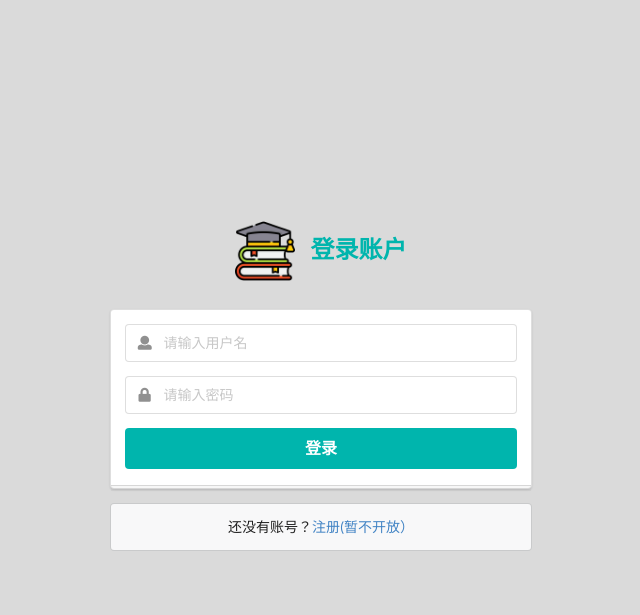
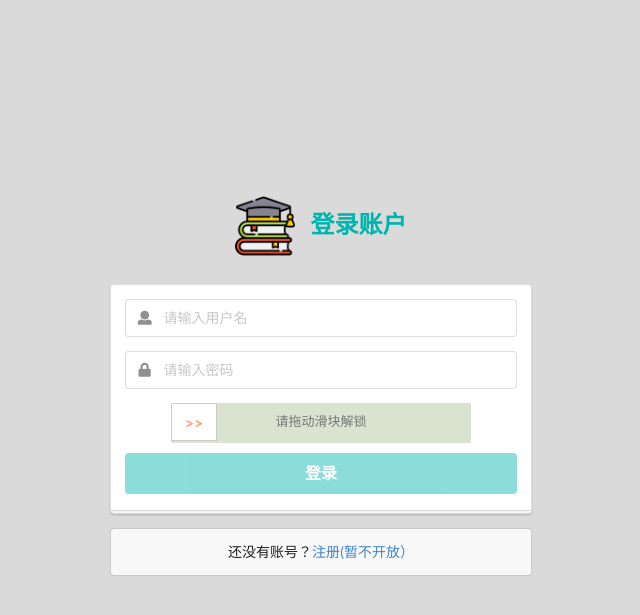
Before and after one commit to dadaWilliam/videoproject, a Django app: page /users/login/ in a window 1280 px wide. Shown: the top 615 px of the page, without its empty margins (319-959 px from the left). Run offline with Django 3.2, Linux system fonts and the light colour scheme; parts of the project's set-up code (start-up, migrations or seed data) failed here and were passed over; some libraries are stand-ins or nearby versions.

Commit message:
add slideunlock

```diff
--- /dev/null
+++ b/static/js/slideunlock.js
@@ -0,0 +1,198 @@
+/**
+ * jquery plugin -- jquery.slideunlock.js
+ * Description: a slideunlock plugin based on jQuery
+ * Version: 1.1
+ * Author: Dong Yuhao
+ * www.sucaijiayuan.com
+ * created: March 27, 2016
+ */
+
+;(function ($,window,document,undefined) {
+    function SliderUnlock(elm, options, success){
+        var me = this;
+        var $elm = me.checkElm(elm) ? $(elm) : $;
+        success = me.checkFn(success) ? success : function(){};
+
+        var opts = {
+            successLabelTip:  "Successfully Verified",
+            duration:  200,
+            swipestart:  false,
+            min:  0,
+            max:  $elm.width(),
+            index:  0,
+            IsOk:  false,
+            lableIndex:  0
+        };
+
+        opts = $.extend(opts, options||{});
+
+        //$elm
+        me.elm = $elm;
+        //opts
+        me.opts = opts;
+        //是否开始滑动
+        me.swipestart = opts.swipestart;
+        //最小值
+        me.min = opts.min;
+        //最大值
+        me.max = opts.max;
+        //当前滑动条所处的位置
+        me.index = opts.index;
+        //是否滑动成功
+        me.isOk = opts.isOk;
+        //滑块宽度
+        me.labelWidth = me.elm.find('#label').width();
+        //滑块背景
+        me.sliderBg = me.elm.find('#slider_bg');
+        //鼠标在滑动按钮的位置
+        me.lableIndex = opts.lableIndex;
+        //success
+        me.success = success;
+    }
+
+    SliderUnlock.prototype.init = function () {
+        var me = this;
+
+        me.updateView();
+        me.elm.find("#label").on("mousedown", function (event) {
+            var e = event || window.event;
+            me.lableIndex = e.clientX - this.offsetLeft;
+            me.handerIn();
+        }).on("mousemove", function (event) {
+            me.handerMove(event);
+        }).on("mouseup", function (event) {
+            me.handerOut();
+        }).on("mouseout", function (event) {
+            me.handerOut();
+        }).on("touchstart", function (event) {
+            var e = event || window.event;
+            me.lableIndex = e.originalEvent.touches[0].pageX - this.offsetLeft;
+            me.handerIn();
+        }).on("touchmove", function (event) {
+            me.handerMove(event, "mobile");
+        }).on("touchend", function (event) {
+            me.handerOut();
+        });
+    };
+
+    /**
+     * 鼠标/手指接触滑动按钮
+     */
+    SliderUnlock.prototype.handerIn = function () {
+        var me = this;
+        me.swipestart = true;
+        me.min = 0;
+        me.max = me.elm.width();
+    };
+
+    /**
+     * 鼠标/手指移出
+     */
+    SliderUnlock.prototype.handerOut = function () {
+        var me = this;
+        //停止
+        me.swipestart = false;
+        //me.move();
+        if (me.index < me.max) {
+            me.reset();
+        }
+    };
+
+    /**
+     * 鼠标/手指移动
+     * @param event
+     * @param type
+     */
+    SliderUnlock.prototype.handerMove = function (event, type) {
+        var me = this;
+        if (me.swipestart) {
+            event.preventDefault();
+            event = event || window.event;
+            if (type == "mobile") {
+                me.index = event.originalEvent.touches[0].pageX - me.lableIndex;
+            } else {
+                me.index = event.clientX - me.lableIndex;
+            }
+            me.move();
+        }
+    };
+
+    /**
+     * 鼠标/手指移动过程
+     */
+    SliderUnlock.prototype.move = function () {
+        var me = this;
+        if ((me.index + me.labelWidth) >= me.max) {
+            me.index = me.max - me.labelWidth -2;
+            //停止
+            me.swipestart = false;
+            //解锁
+            me.isOk = true;
+        }
+        if (me.index < 0) {
+            me.index = me.min;
+            //未解锁
+            me.isOk = false;
+        }
+        if (me.index+me.labelWidth+2 == me.max && me.max > 0 && me.isOk) {
+            //解锁默认操作
+            $('#label').unbind().next('#labelTip').
+            text(me.opts.successLabelTip).css({'color': '#fff'});
+
+            me.success();
+        }
+        me.updateView();
+    };
+
+
+    /**
+     * 更新视图
+     */
+    SliderUnlock.prototype.updateView = function () {
+        var me = this;
+
+        me.sliderBg.css('width', me.index);
+        me.elm.find("#label").css("left", me.index + "px")
+    };
+
+    /**
+     * 重置slide的起点
+     */
+    SliderUnlock.prototype.reset = function () {
+        var me = this;
+
+        me.index = 0;
+        me.sliderBg .animate({'width':0},me.opts.duration);
+        me.elm.find("#label").animate({left: me.index}, me.opts.duration)
+            .next("#lableTip").animate({opacity: 1}, me.opts.duration);
+        me.updateView();
+    };
+
+    /**
+     * 检测元素是否存在
+     * @param elm
+     * @returns {boolean}
+     */
+    SliderUnlock.prototype.checkElm = function (elm) {
+        if($(elm).length > 0){
+            return true;
+        }else{
+            throw "this element does not exist.";
+        }
+    };
+
+    /**
+     * 检测传入参数是否是function
+     * @param fn
+     * @returns {boolean}
+     */
+    SliderUnlock.prototype.checkFn = function (fn) {
+        if(typeof fn === "function"){
+            return true;
+        }else{
+            throw "the param is not a function.";
+        }
+    };
+
+    window['SliderUnlock'] = SliderUnlock;
+})(jQuery, window, document);
--- a/templates/registration/login.html
+++ b/templates/registration/login.html
@@ -33,12 +33,124 @@
                         {{form.password}}
                     </div>
                 </div>
+                <div id="slider">
+                    <div id="slider_bg"></div>
+                    <span id="label">>></span> <span id="labelTip">请拖动滑块解锁</span> </div>
+                    <script src="https://cdn.staticfile.org/jquery/1.9.0/jquery.min.js"></script>
+                    <script src="{% static 'js/slideunlock.js' %}"></script>
+                    <script>
+                        $(function () {
+                            var slider = new SliderUnlock("#slider",{
+                                successLabelTip : "解锁成功"
+                            },function(){
+                                document.getElementById("button").removeAttribute("disabled");
+                            });
+                         slider.init();
+                    })
+                    </script>
+
+                <style>
+                    #slider {
+                        margin: 10px auto;
+                        width: 300px;
+                        height: 40px;
+                        position: relative;
+                        border-radius: 2px;
+                        background-color: #dae2d0;
+                        overflow: hidden;
+                        text-align: center;
+                        user-select: none;
+                        -moz-user-select: none;
+                        -webkit-user-select: none;
+                        }
+
+                        #slider_bg {
+                        position: absolute;
+                        left: 0;
+                        top: 0;
+                        height: 100%;
+                        background-color: #7AC23C;
+                        z-index: 1;
+                        }
+
+                        #label {
+                        width: 46px;
+                        position: absolute;
+                        left: 0;
+                        top: 0;
+                        height: 38px;
+                        line-height: 38px;
+                        border: 1px solid #cccccc;
+                        background: #fff;
+                        z-index: 3;
+                        cursor: move;
+                        color: #ff9e77;
+                        font-size: 16px;
+                        font-weight: 900;
+                        }
+
+                        #labelTip {
+                        position: absolute;
+                        left: 0;
+                        width: 100%;
+                        height: 100%;
+                        font-size: 13px;
+                        font-family: 'Microsoft Yahei', serif;
+                        color: #787878;
+                        line-height: 38px;
+                        text-align: center;
+                        z-index: 2;
+                        }
+                </style>
+
                 <input type="hidden" name="next" value="{{ next }}"/>
-                <button class="ui fluid large teal submit button" type="submit">登录</button>
+                <button class="ui fluid large teal submit button" type="submit" id="button" disabled>登录</button>
             </div>
+
+            <style>
+                .drag{
+                    width: 300px;
+                    height: 40px;
+                    line-height: 40px;
+                    background-color: #e8e8e8;
+                    position: relative;
+                    margin:0 auto;
+                }
+                .bg{
+                    width:40px;
+                    height: 100%;
+                    position: absolute;
+                    background-color: #75CDF9;
+                }
+                .text{
+                    position: absolute;
+                    width: 100%;
+                    height: 100%;
+                    text-align: center;
+                    user-select: none;
+                }
+                .btn{
+                    width:40px;
+                    height: 38px;
+                    position: absolute;
+                    border:1px solid #ccc;
+                    cursor: move;
+                    font-family: "宋体";
+                    text-align: center;
+                    background-color: #fff;
+                    user-select: none;
+                    color:#666;
+                }
+            </style>
+
+
+
+
 
             {% include "base/form_errors.html" %}
             {% include "base/form_messages.html" %}
+
+
 
         </form>
 
```
